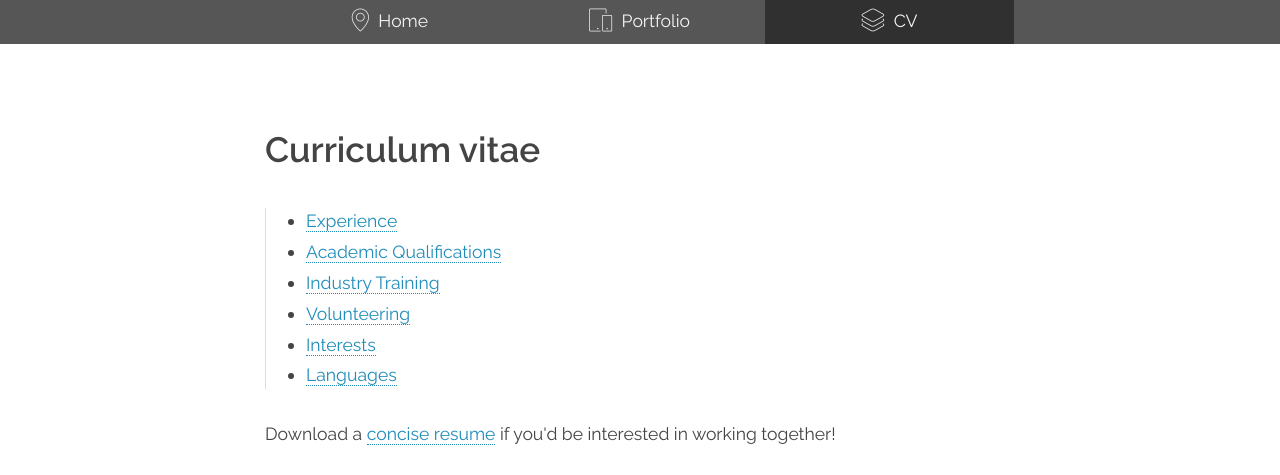
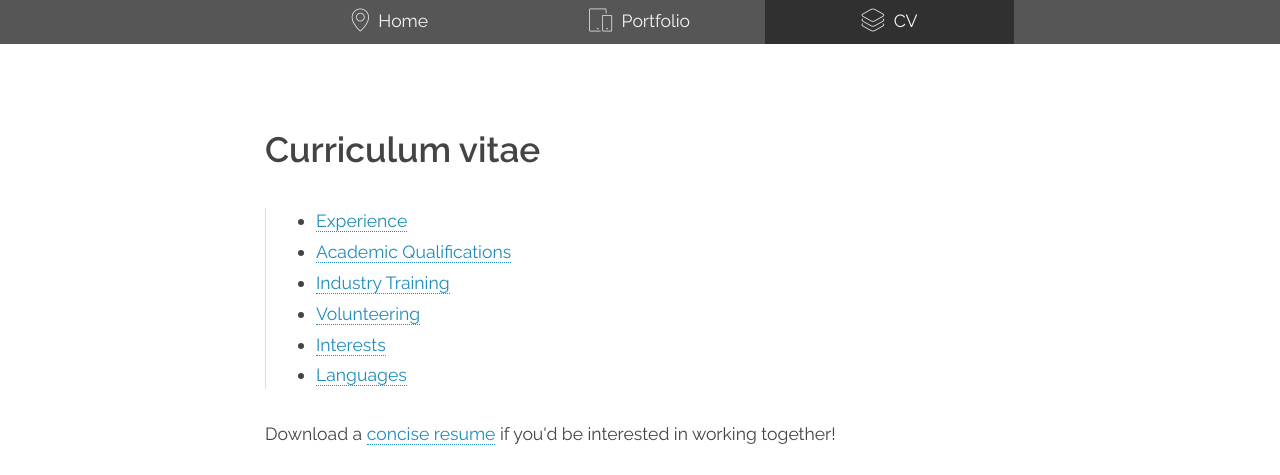
Before and after one commit to DrDrij/drdrij.github.io, a Jekyll site: the page built from pages/cv.html, in a window 1280 px wide. Shown: the top 475 px of the page. Built offline with Jekyll 4.4.1, drawn with Linux system fonts in a browser that asks for light colours; some web fonts are replaced.

Commit message:
CSS toc tweak

```diff
--- a/assets/sass/_main.scss
+++ b/assets/sass/_main.scss
@@ -122,8 +122,7 @@ a:hover { border-bottom:1px solid #115069;color:#115069;}
 
 .toc {
   margin:2rem 0 2rem 0;
-  //font-size: 0.9rem;
-  padding-left: 40px;
+  padding-left: 50px;
   border-left: 1px solid #ddd;
 }
 
```
